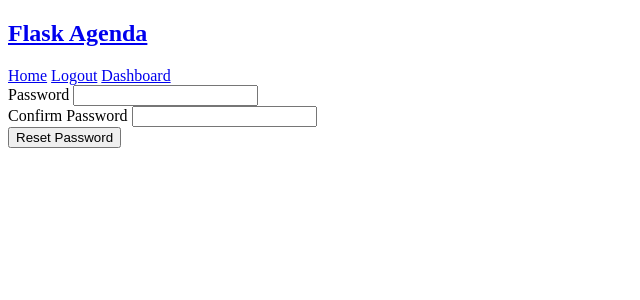
After one commit to FelippoDev/Flask-Agenda, a Flask app: template flaskblog/templates/reset_password.html in a window 1280 px wide. The commit adds this page. Shown: the top 300 px of the page, without its empty margins (0-640 px from the left). Run offline with Flask 2, Linux system fonts and the light colour scheme; the template is opened without the code that fills it: values that come from a table or form of the project are taken from there, others are empty; the visitor is signed in with stand-in values (Sample User, id 1); some libraries are stand-ins or nearby versions.

Commit message:
reset password

```diff
--- a/flaskblog/forms.py
+++ b/flaskblog/forms.py
@@ -51,3 +51,20 @@
     email = StringField('Email', validators=[DataRequired(),Email()])
     number = IntegerField('Phone Number', validators=[DataRequired()])
     submit = SubmitField('Updated Contact')
+
+
+class ResetRequestForm(FlaskForm):
+        email = StringField('Email', validators=[DataRequired(),Email()])
+        submit = SubmitField('Request password reset')
+
+        def email_validate(email):
+            user = User.query.filter_by(email=email.data).first()
+            if not user:
+                raise ValidationError("There isn't an account with that email.")
+
+
+
+class ResetPasswordForm(FlaskForm):
+    password = PasswordField('Password', validators=[DataRequired(), Length(max=60)])
+    confirm_password = PasswordField('Confirm Password', validators=[DataRequired(), EqualTo('password')])
+    submit = SubmitField('Reset Password')
--- a/flaskblog/routes.py
+++ b/flaskblog/routes.py
@@ -1,10 +1,10 @@
 from flask_login.config import EXEMPT_METHODS
-from flaskblog.forms import LoginForm, RegisterForm, ContactForm, UpdateAccountForm
-from flaskblog import app, db, bcrypt, login_manager
+from flaskblog.forms import LoginForm, RegisterForm, ContactForm, UpdateAccountForm, ResetRequestForm, ResetPasswordForm
+from flaskblog import app, db, bcrypt, login_manager, mail
 from flask.helpers import flash, url_for
 from flask_login import LoginManager, login_user, logout_user, current_user, login_required
 from flaskblog.models import User, Contact
-from flask_mail import Mail
+from flask_mail import Mail, Message
 from flask import Flask, render_template, redirect, request, abort
 import os
 
@@ -35,6 +35,13 @@
         else:
             flash('Login unsuccessful. Please check email and password.', 'danger')
     return render_template('login.html', form=form)
+
+
+
+@app.route("/logout")
+def logout():
+    logout_user()
+    return redirect("/login")
 
 
 
@@ -104,3 +111,48 @@
         db.session.commit()
         flash('Your contact has been deleted.', 'info')
         return redirect("/")
+
+
+
+def send_mail(user):
+    token = user.generate_token()
+    msg = Message('Password Reset Request', sender='noreply@demo.com', recipients=[user.email])
+    msg.body = f"""To reset your password, visit the following link:
+    {url_for('reset_password', token=token, _external=True)}"""
+    mail.send(msg)
+
+
+
+@app.route("/reset_request", methods=['GET', 'POST'])
+def reset_request():
+    if current_user.is_authenticated:
+        return redirect("/")
+    form = ResetRequestForm()
+    if form.validate_on_submit():
+        user = User.query.filter_by(email=form.email.data).first()
+        send_mail(user)
+        flash('An email has been sent with instructions to reset your password.', 'info')
+        return redirect("/")
+
+    return render_template('reset_request.html', form=form)
+
+
+
+@app.route("/reset_password/<token>", methods=['GET', 'POST'])
+def reset_password(token):
+    if current_user.is_authenticated:
+        return redirect("/")
+    user = User.check_token(token)
+    if not user:
+        flash('There is an invalid or expired token', 'warning')
+        return redirect("/reset_request")
+    else:
+        form = ResetPasswordForm()
+        if form.validate_on_submit():
+            hashed_password = bcrypt.generate_password_hash(form.password.data).decode('utf-8')
+            user.password = hashed_password
+            db.session.commit()
+            flash('Your password has been reset.', 'info')
+            return redirect("/login")
+
+    return render_template('reset_password.html', form=form)
--- a/flaskblog/templates/base.html
+++ b/flaskblog/templates/base.html
@@ -7,6 +7,17 @@
     <title>Flask Agenda</title>
 </head>
 <body>
+    <nav>
+        <h1><a href="{{ url_for('index')}}">Flask Agenda</a></h1>
+        <a href="{{ url_for('index')}}">Home</a>
+        {% if not current_user.is_authenticated %}
+            <a href="{{ url_for('login')}}">Login</a>
+            <a href="{{ url_for('register')}}">Register</a>
+        {% else %}
+            <a href="{{ url_for('logout')}}">Logout</a>
+            <a href="{{ url_for('dashboard')}}">Dashboard</a>
+        {% endif %}
+    </nav>
     {% with messages = get_flashed_messages(with_categories=True) %}
         {% if messages %}
             {% for category, message in messages %}
--- a/flaskblog/templates/index.html
+++ b/flaskblog/templates/index.html
@@ -1,5 +1,8 @@
 {% extends 'base.html' %}
 {% block body %}
+<form action="" method="POST">
+    <input type="search" name="search">
+</form>
     <table>
         <thead>
             <tr>
--- a/flaskblog/templates/login.html
+++ b/flaskblog/templates/login.html
@@ -31,4 +31,7 @@
             </div>
         </form>
     </div>
+    <a href="{{ url_for('reset_request')}}">Forgot Your password?</a>
+    <br>
+    <span>Dont have an account? <a href="{{ url_for('register') }}">Register Now</a></span>
 {%endblock%}
--- a/flaskblog/templates/register.html
+++ b/flaskblog/templates/register.html
@@ -53,4 +53,5 @@
             </div>
         </form>
     </div>
+    <span>Already have an accout? <a href="{{url_for('login')}}">Log in</a></span>
 {%endblock%}
--- /dev/null
+++ b/flaskblog/templates/reset_password.html
@@ -0,0 +1,31 @@
+{% extends 'base.html' %}
+
+{% block body %}
+        <form action="" method="POST">
+            {{ form.hidden_tag() }}
+            <div class="form-group"></div>
+            {{ form.password.label(class='')}}
+        {% if form.password.errors %}
+            {{ form.password(class='something')}}
+            {% for error in form.password.errors %}
+                <span class="invalid-feedback">{{ error }}</span>
+            {% endfor %}
+        {% else %}
+            {{ form.password(class='something')}}
+        {% endif%}
+    </div>
+    <div class="form-group">
+        {{ form.confirm_password.label(class='')}}
+        {% if form.confirm_password.errors %}
+            {{ form.confirm_password(class='something')}}
+            {% for error in form.confirm_password.errors %}
+                <span class="invalid-feedback">{{ error }}</span>
+            {% endfor %}
+        {% else %}
+            {{ form.confirm_password(class='something')}}
+        {% endif%}
+    </div>
+    {{ form.submit }}
+</div>
+        </form>
+{% endblock %}
```
Also changed, not shown: flaskblog/models.py (+18 -1 lines), flaskblog/templates/reset_request.html (added, +19 -0 lines).
